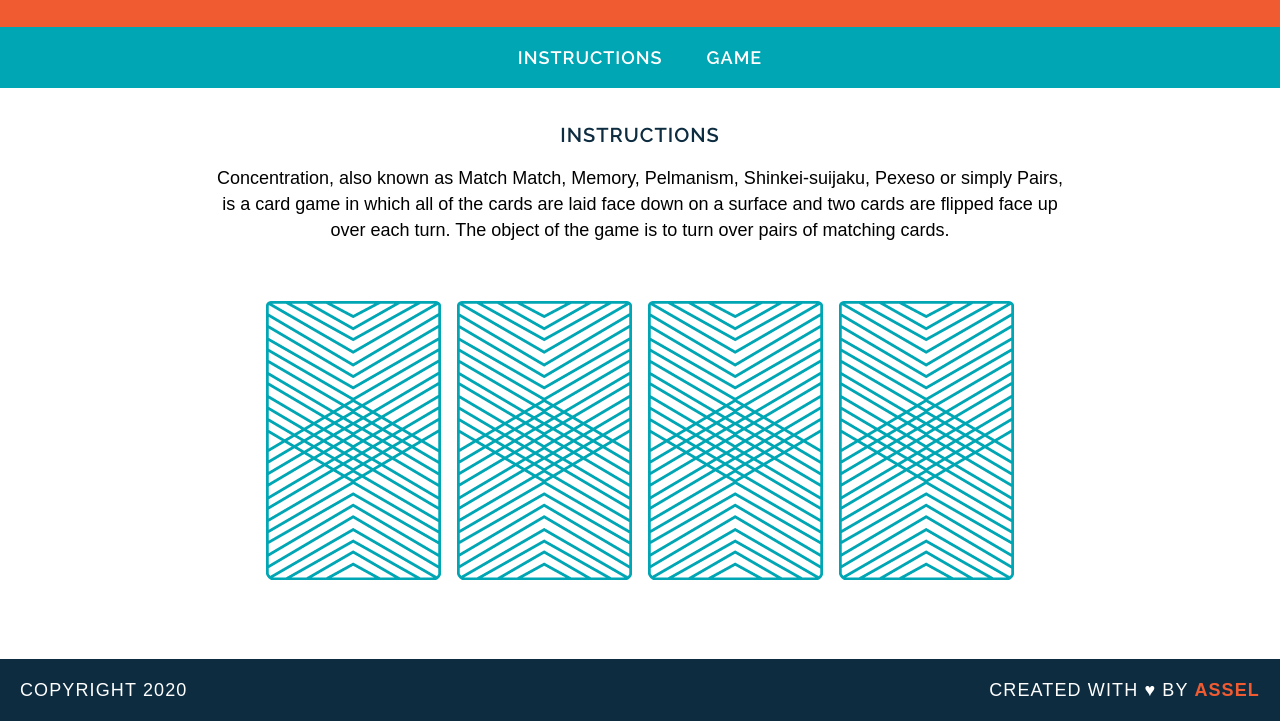
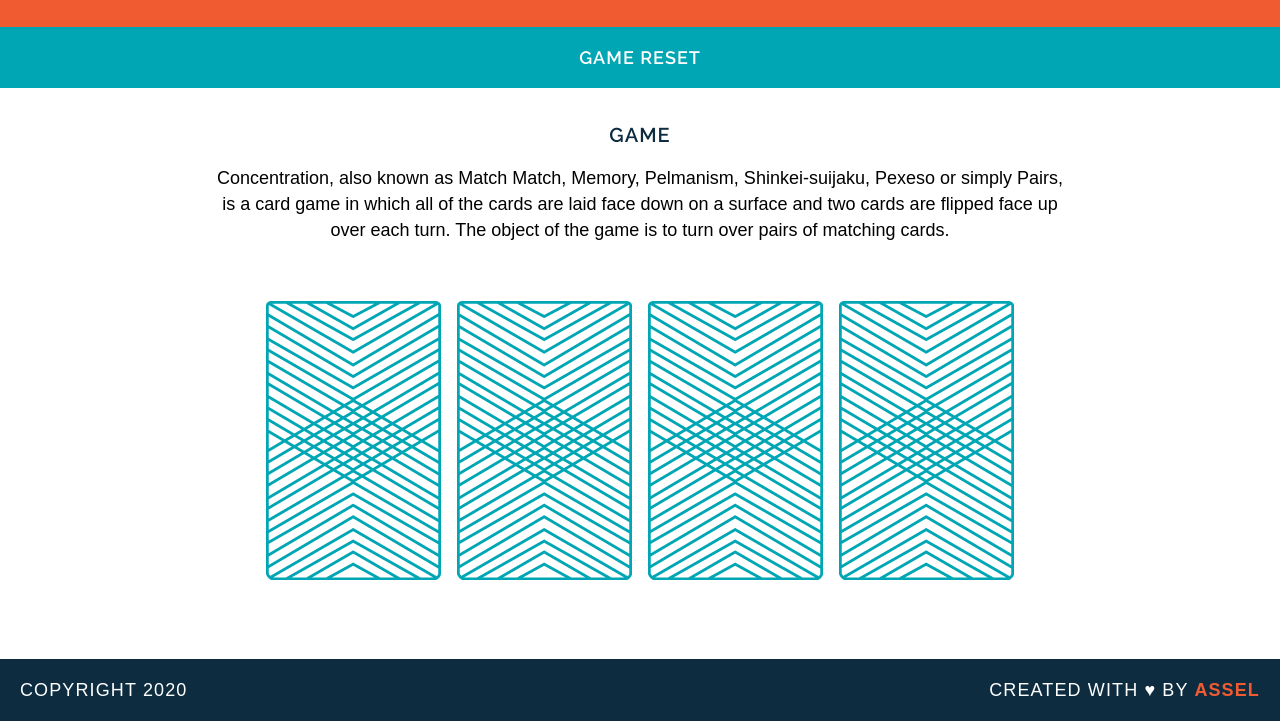
Before and after one commit to asnazell/concentration, a plain HTML site: page src/index.html in a window 1280 px wide. Shown: the part 86-807 px from the top of the page. Drawn offline with Linux system fonts and the light colour scheme; a web font is replaced by a local one.

Commit message:
updated links, header

```diff
--- a/src/index.html
+++ b/src/index.html
@@ -16,12 +16,11 @@
     </header>
 
     <nav>
-      <a href="#">Instructions</a>
-      <a href="#">Game</a>
+      <a href="index.html">Game Reset</a>
     </nav>
 
     <main>
-      <h2>Instructions</h2>
+      <h2>Game</h2>
       <p>
         Concentration, also known as Match Match, Memory, Pelmanism,
         Shinkei-suijaku, Pexeso or simply Pairs, is a card game in which all of
@@ -29,7 +28,6 @@
         up over each turn. The object of the game is to turn over pairs of
         matching cards.
       </p>
-
       <div id="game-board" class="board clearfix"></div>
     </main>
 
```
